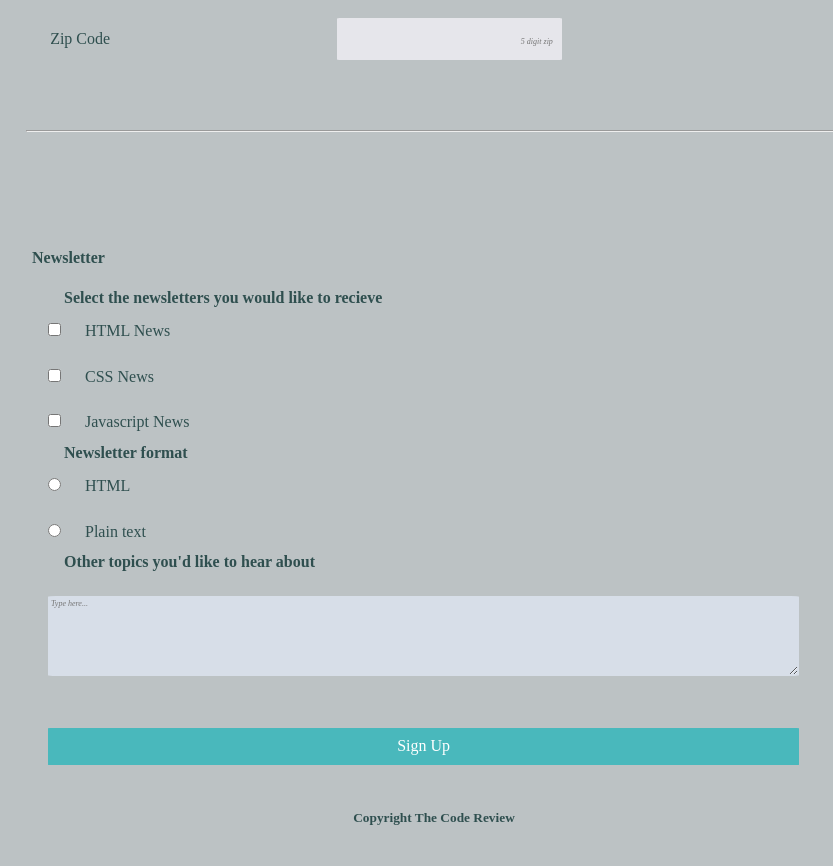
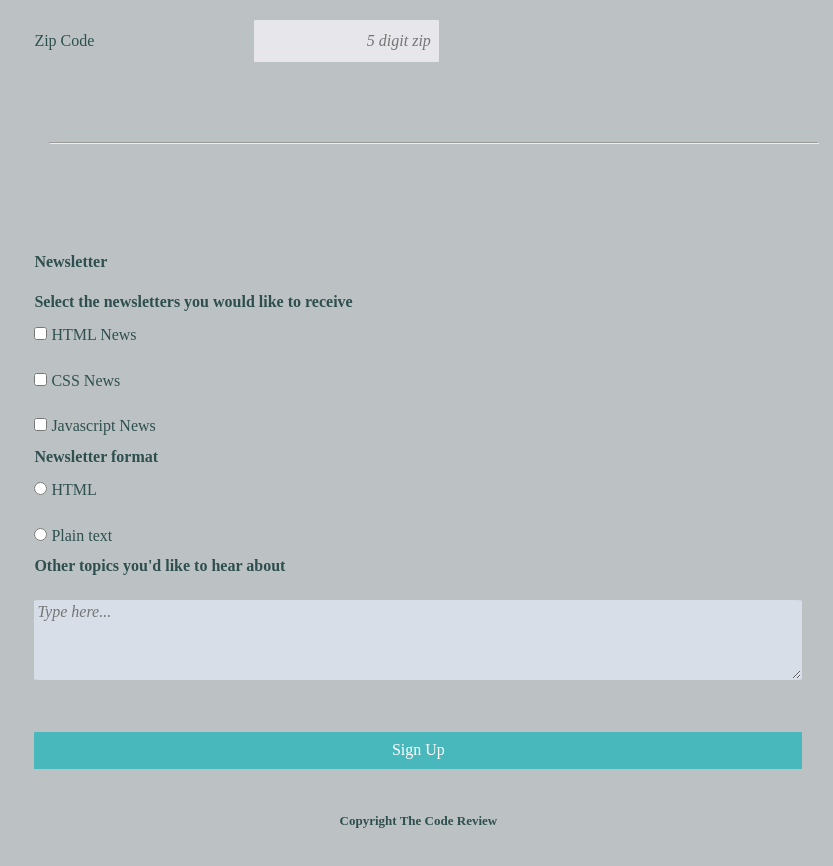
Before and after one commit to B-AlexiaYoung/Project-3-Online-Registration, a plain HTML site: page index.html in a window 1280 px wide. Shown: the part 760-1626 px from the top of the page, without its empty margins (206-1039 px from the left). Drawn offline with Linux system fonts and the light colour scheme.

Commit message:
changed margins and headings.

```diff
--- a/css/styles.css
+++ b/css/styles.css
@@ -8,7 +8,6 @@
 * {
     box-sizing: border-box;
   }
- /*rgb(230, 230, 235);*/
 body{
     background-color:rgb(188, 194, 196);
 }
@@ -68,14 +67,16 @@ h2{
 fieldset {
 	display: flex;
 	flex-direction:column;
-    margin-left: 2px;
+	margin:2px;
+    /*margin-left: 2px;
     margin-right: 2px;
-    padding-top: 0.35em;
-    padding-bottom: 0.625em;
-    padding-left: 0.75em;
-    padding-right: 0.75em;
+    padding-top: ;
+    padding-bottom: 0.625em;*/
+    padding-left: 10px;
+    padding-right: 10px;
 	background-color:rgb(188, 194, 196);
 	border: none;
+
 
 }
 /*  lngd_style applies to both contact and newsletter sections  */
@@ -87,11 +88,12 @@ fieldset {
 }
 label{
 	display:block;
-	margin:.2em auto;
+	margin-right:10px;
+	margin-top: .2em;
+	margin-bottom:.2em;
 	background-color:rgb(188, 194, 196);
 	color: darkslategray;
-	/*margin-bottom: .2em;
-    margin-top: .2em;*/
+
 }
 .input{
 	border:none;
@@ -108,10 +110,8 @@ input[type='text']:focus{
 	}
 .input_full{
 	width: 95%;
-	padding: .5em;
-	margin-left: .1em;
-	/*margin-top:.2em;
-	margin-bottom:.2em;*/
+	padding-top: .5em;
+	padding-bottom:.5em;
 }
 .input_select{
 	background-color:rgb(215, 222, 232);
@@ -129,8 +129,8 @@ select[placeholder]{
 	color: darkslategray;
 }
 ::placeholder{
-	font-size:.5em;
-
+	font-size: 1em;
+	padding-right:5px;
 	font-weight:100;
 	font-style: italic;
 
@@ -138,7 +138,6 @@ select[placeholder]{
 .textarea{
 	width:90%;
 	border-radius:10%;
-	/*margin-top:1em;*/
 }
 input[checkbox]{
 	background-color:rgb(73, 184, 188);
@@ -154,7 +153,8 @@ input[checkbox]{
 .signup{
 	flex-direction:column;
 	display:inline-block;
-	padding:.75em;
+	padding-top:.75em;
+	padding-bottom:.75em;
 	background-color:rgb(188, 194, 196);
 }
 .check_signup{
@@ -166,12 +166,12 @@ input[checkbox]{
 
 
 .button_signup{
-	width: 90%;
-	margin: auto auto auto 1em;
+	width: 95%;
 	background-color:rgb(73, 184, 188);
 	color:white;
 	border-radius:1%;
-	padding:.5em;
+	padding-top:.5em;
+	padding-bottom:.5em;
 	border: solid 1px transparent;
 
 }
@@ -180,20 +180,20 @@ input[checkbox]{
 	border: solid 1px transparent;
 	border-radius: 1%;
 	background-color:rgb(215, 222, 232);
-	width:90%;
+	width:95%;
 	margin-bottom: 1.5em;
-	margin-left:1em;
 }
 
 p{
 	padding-left:1em;
 	padding-right:1em;
 	text-align:center;
-	font-size:smaller;
+	font: size 12;
 }
 
+#hd-cnt,
 .smaller{
-	font-size:smaller;
+	font-size:10px;
 
 	text-align:center;
 
@@ -212,12 +212,12 @@ p{
 
 	body{
 	 background-color:rgb(188, 194, 196);
-	 margin-right:auto;
-	 margin-left:auto;
-	 text-align: center;
+
 	}
+fieldset{
 
-
+	margin-left: 18%;
+}
 
  h3,
  p,
@@ -227,36 +227,33 @@ legend{
 	color:darkslategray;
 }
 .lgnd_style{
-	margin-left:14em;
 	padding-top: 5em;
 	margin-top: .5em;
 	color: darkslategray;
-	text-align:left;
 }
 div{
 	height:10vh;
 }
 .thick_line{
 	border:solid 2px;
-	width:62%;
+	width:60%;
 }
 
 .thin_line{
-	width:62%;
+	width:60%;
 	margin-bottom:2em;
 
 }
 .thin_line_bottom{
 	margin-top: 2em;
-	width:65%;
+	width:60%;
 }
 
 
 .input_full{
 display: inline-block;
-width:40%;
+width:55%;
 background-color:rgb(230, 230, 235);
-margin-left:1em;
 line-height: 1.5em;
 border: solid 1px transparent;
 border-radius: 1%;
@@ -265,21 +262,12 @@ margin-bottom:0;
 }
 .input_half{
 	width:18%;
-
-	margin-right: 17em;
-
 }
 
 label{
 	display:inline-block;
-
-	padding-left: 1em;
-
-	margin-right: 2.0em;
-/*	margin-left:7em;   */
 	margin-bottom: 0em;
     margin-top: 0em;
-	text-align:left;
 	width:20%;
 }
 
@@ -294,61 +282,47 @@ label{
 .signup{
 	flex-direction:row;
 	width: 27em;
-	text-align:left;
-	margin-left: .5em;
 	margin-bottom: 0em;
     margin-top: .2em;
 }
-/*.lgnd_news_style{
 
-}*/
 .label_header{
-	margin-left: 15em;
 	width:40em;
 	font-weight:700;
 }
-/*.news{
-	display:flex;
-	text-align:left;
-}*/
 
-
-
-
-.signup_container{
-	text-align:left;
-}
-.check_signup{
-margin-left: 15em;
-}
 
 .textarea{
 	height: 5em;
 	border: solid 1px transparent;
 	border-radius: 1%;
-	margin-left:15em;
 	background-color:rgb(215, 222, 232);
-	width:60%;
+	width:60vw;
 	margin-bottom: 3em;
 	margin-top:1.5em;
 }
 
 .button_signup{
-	width: 60%;
-	margin-left: 15em;
+	width: 60vw;
 	border: solid 1px transparent;
 	border-radius: 1%;
 	margin-bottom:2em;
 }
+
 p{
 	padding-top:1em;
 	margin-top:1em;
+}
+#hd-cnt{
+	width:60vw;
+	font-size: small;
+
+
 }
 .smaller{
 
 	width:15em;
 
-	margin-left:auto;
-	margin-right:auto;
+
 }
 }/* end media desktop*/
--- a/index.html
+++ b/index.html
@@ -41,7 +41,7 @@
                 </div>
                 <div class="style">
                         <label for="email">Email Address</label>
-                        <input class="input_full" type="text" id="email" name="user_email" placeholder="Required" required><br>
+                        <input class="input_full" type="email" id="email" name="user_email" placeholder="Required" required><br>
                 </div>
                 <div class="style">
                         <label for="telNo">Phone Number</label>
@@ -120,9 +120,9 @@
                         <label for="zip">Zip Code</label >
                         <input class="input_full input_half" type="text" id="zip" name="user_name" placeholder="5 digit zip"><br>
                 </div>
-                <hr class="thin_line_bottom"> <br>
 
         </fieldset>
+        <hr class="thin_line_bottom"> <br>
 
 
 <!--=============================================
@@ -133,7 +133,7 @@
                 <legend class="lgnd_style">Newsletter</legend>
 
 
-                <label class="label_header" >Select the newsletters you would like to recieve</label>
+                <label class="label_header" >Select the newsletters you would like to receive</label>
 
                 <div class="signup_container">
 
@@ -163,7 +163,7 @@
                 <button class="button_signup" type="submit">Sign Up</button>
 
 
-                <h3 class="smaller">Copyright The Code Review</h3><br><br>
+                <h3 id="hd-cnt">Copyright The Code Review</h3><br><br>
          </div>
 
 
```
